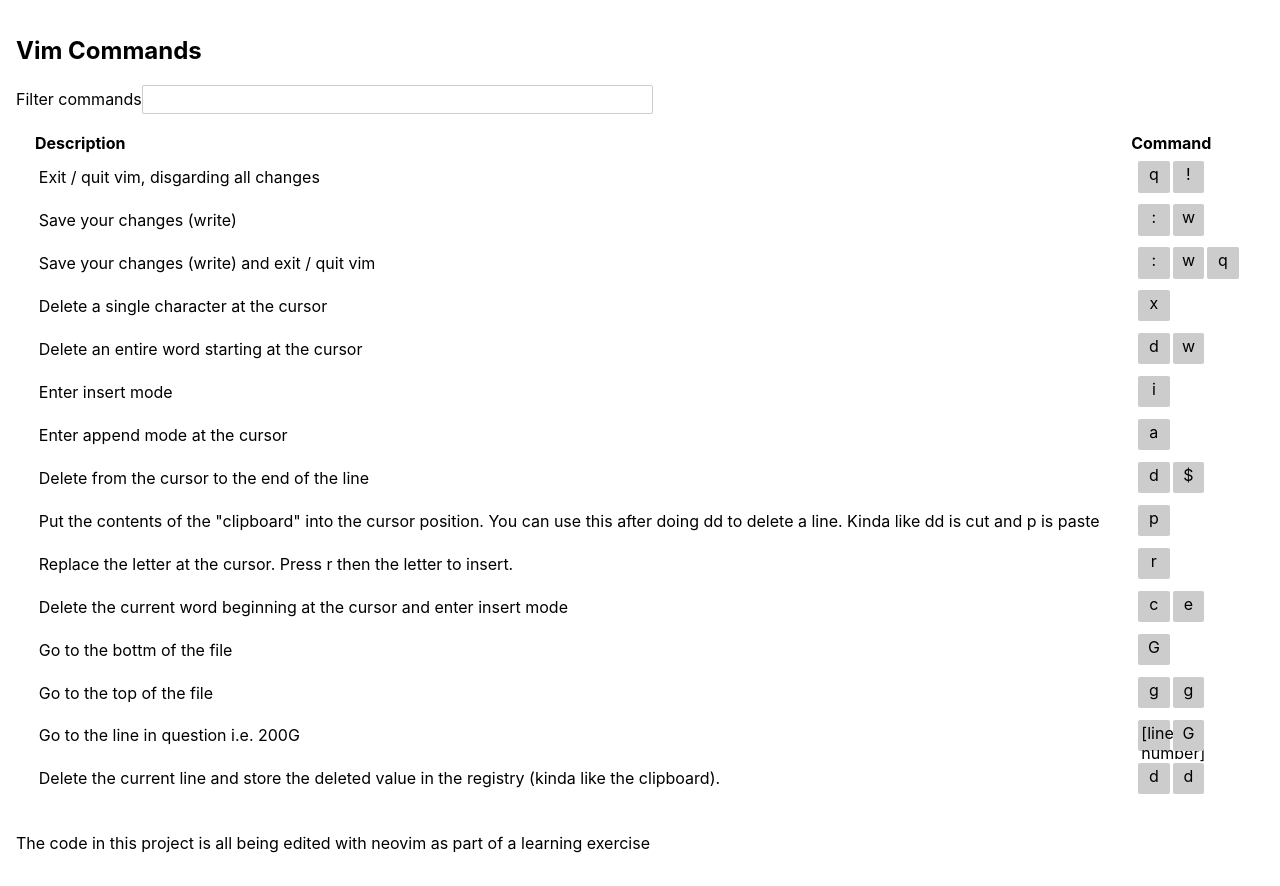
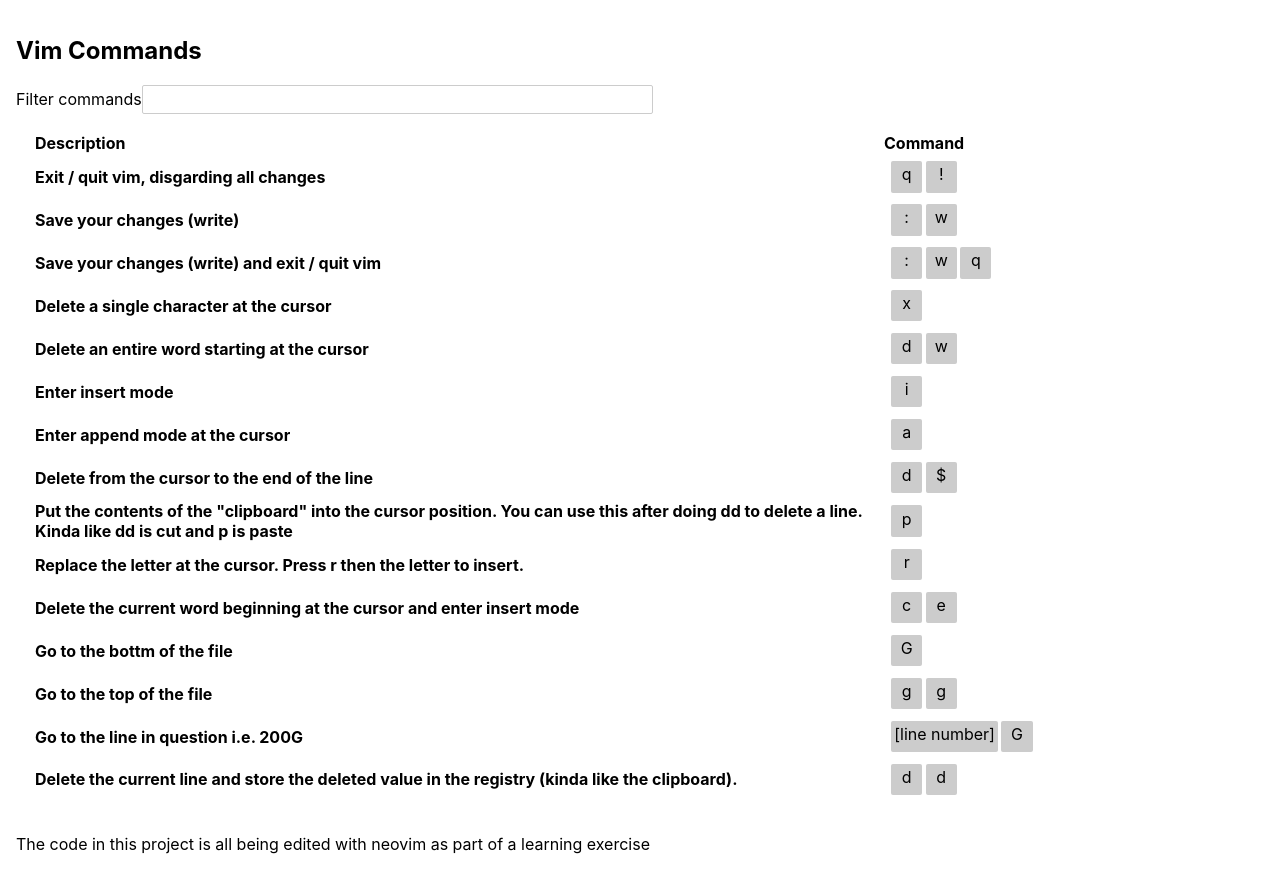
Before and after one commit to JamieDixon/vim-commands, a React (Create React App) app: page / in a window 1280 px wide. Built offline with nearby package versions, Linux system fonts and the light colour scheme.

Commit message:
Bit of styling

```diff
--- a/src/App.js
+++ b/src/App.js
@@ -137,7 +137,7 @@
         <tbody>
           {filteredCommands.map(command => (
             <tr key={command.command}>
-              <td>{command.description}</td>
+              <th>{command.description}</th>
               <td>
                 {command.command.map(c => (
                   <span className="command-char">{c}</span>
--- a/src/index.css
+++ b/src/index.css
@@ -30,11 +30,13 @@
 
 td {
   padding: 0.3em;
+  width: 30%;
 }
 
 .command-char {
   display: block;
-  width: 25px;
+  min-width: 25px;
+  width: auto;
   height: 25px;
   float: left;
   text-align: center;
```
